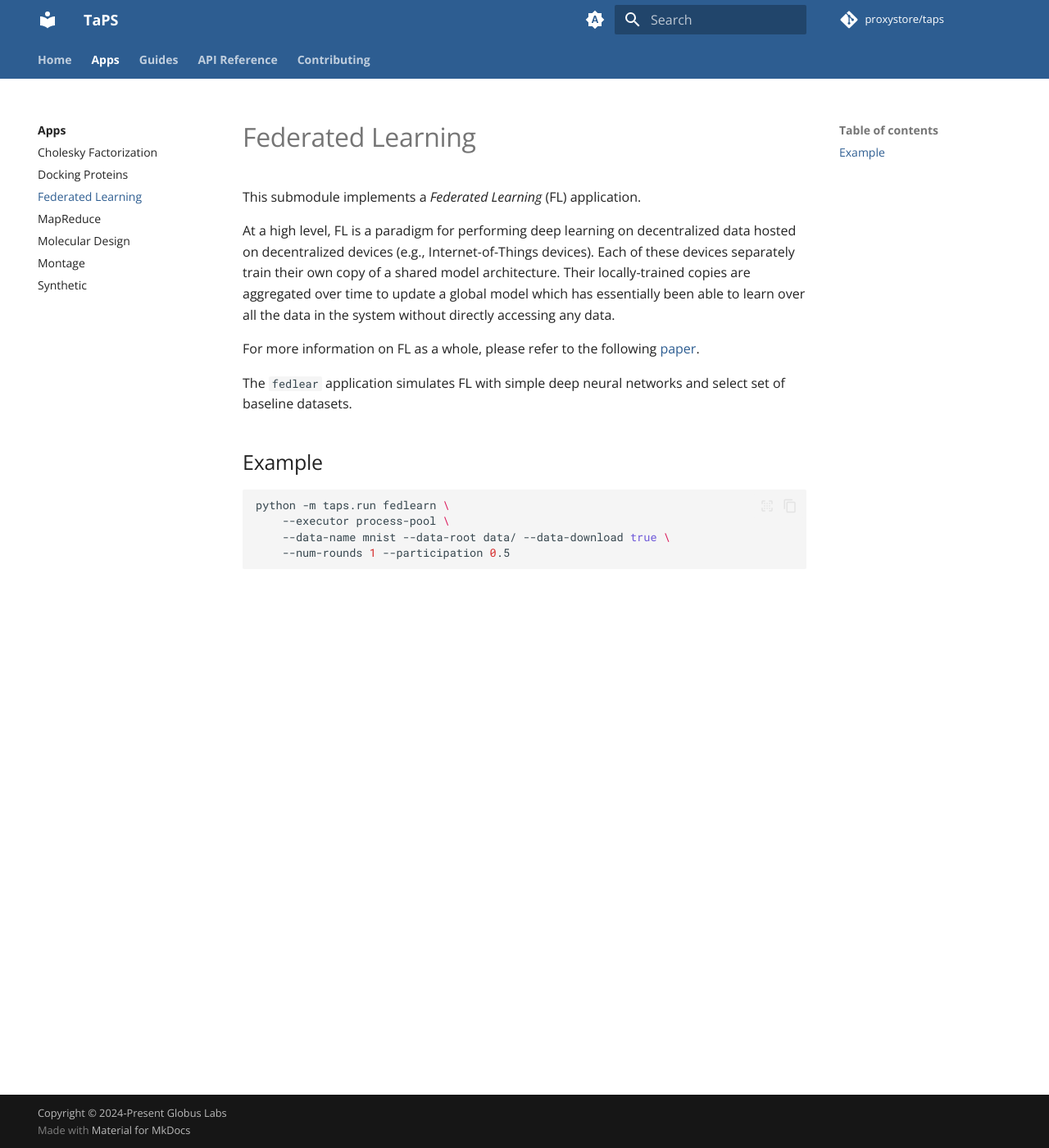
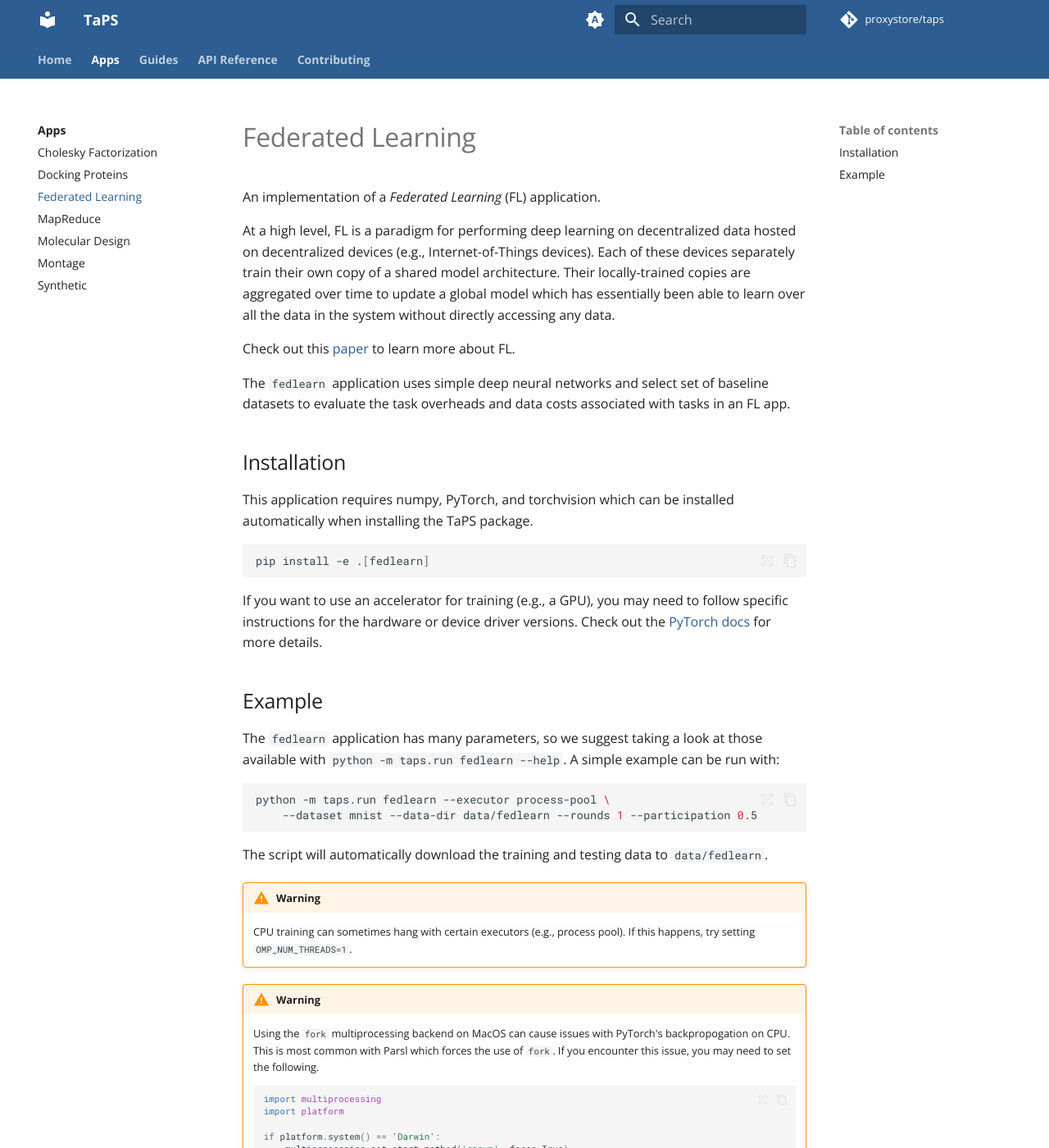
Before and after one commit to proxystore/taps, an MkDocs documentation site: the page built from docs/apps/fedlearn.md, in a window 1280 px wide and 1400 px high. Shown: the whole window at 82% size. Built offline with MkDocs 1.6.1 and Material for MkDocs 9.7.7, drawn with Linux system fonts in a browser that asks for light colours; comment, search, counter and statistics services are not loaded; the version menu is left out; some of the changed text lies outside the part shown.

Commit message:
Refactor fedlearn app and update docs

````diff
--- a/docs/apps/fedlearn.md
+++ b/docs/apps/fedlearn.md
@@ -1,20 +1,52 @@
 # Federated Learning
 
-This submodule implements a *Federated Learning* (FL) application.
+An implementation of a *Federated Learning* (FL) application.
 
 At a high level, FL is a paradigm for performing deep learning on decentralized data hosted on decentralized devices (e.g., Internet-of-Things devices).
 Each of these devices separately train their own copy of a shared model architecture.
 Their locally-trained copies are aggregated over time to update a global model which has essentially been able to learn over all the data in the system without directly accessing any data.
 
-For more information on FL as a whole, please refer to the following [paper](http://proceedings.mlr.press/v54/mcmahan17a/mcmahan17a.pdf).
+Check out this [paper](http://proceedings.mlr.press/v54/mcmahan17a/mcmahan17a.pdf) to learn more about FL.
 
-The `fedlear` application simulates FL with simple deep neural networks and select set of baseline datasets.
+The `fedlearn` application uses simple deep neural networks and select set of baseline datasets to evaluate the task overheads and data costs associated with tasks in an FL app.
+
+## Installation
+
+This application requires numpy, PyTorch, and torchvision which can be installed automatically when installing the TaPS package.
+```bash
+pip install -e .[fedlearn]
+```
+If you want to use an accelerator for training (e.g., a GPU), you may need to follow specific instructions for the hardware or device driver versions.
+Check out the [PyTorch docs](https://pytorch.org/) for more details.
 
 ## Example
 
+The `fedlearn` application has many parameters, so we suggest taking a look at those available with `python -m taps.run fedlearn --help`.
+A simple example can be run with:
+
 ```bash
-python -m taps.run fedlearn \
-    --executor process-pool \
-    --data-name mnist --data-root data/ --data-download true \
-    --num-rounds 1 --participation 0.5
+python -m taps.run fedlearn --executor process-pool \
+    --dataset mnist --data-dir data/fedlearn --rounds 1 --participation 0.5
 ```
+
+The script will automatically download the training and testing data to `data/fedlearn`.
+
+!!! warning
+
+    CPU training can sometimes hang with certain executors (e.g., process pool).
+    If this happens, try setting `OMP_NUM_THREADS=1`.
+
+!!! warning
+
+    Using the `fork` multiprocessing backend on MacOS can cause issues with
+    PyTorch's backpropogation on CPU. This is most common with Parsl which
+    forces the use of `fork`. If you encounter this issue, you may need
+    to set the following.
+
+    ```python
+    import multiprocessing
+    import platform
+
+    if platform.system() == 'Darwin':
+        multiprocessing.set_start_method('spawn', force=True)
+    ```
````
Also changed, not shown: 6 other files.
